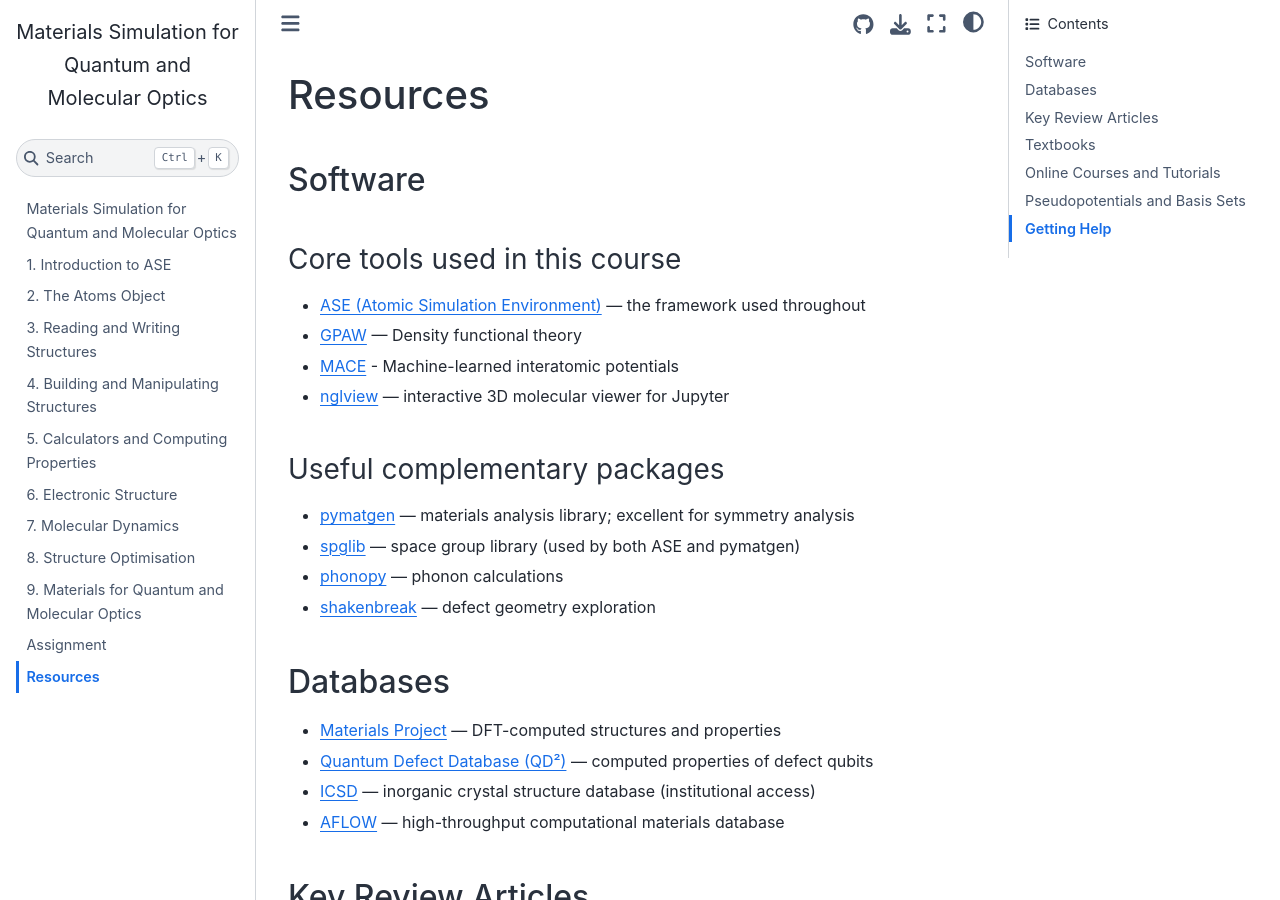
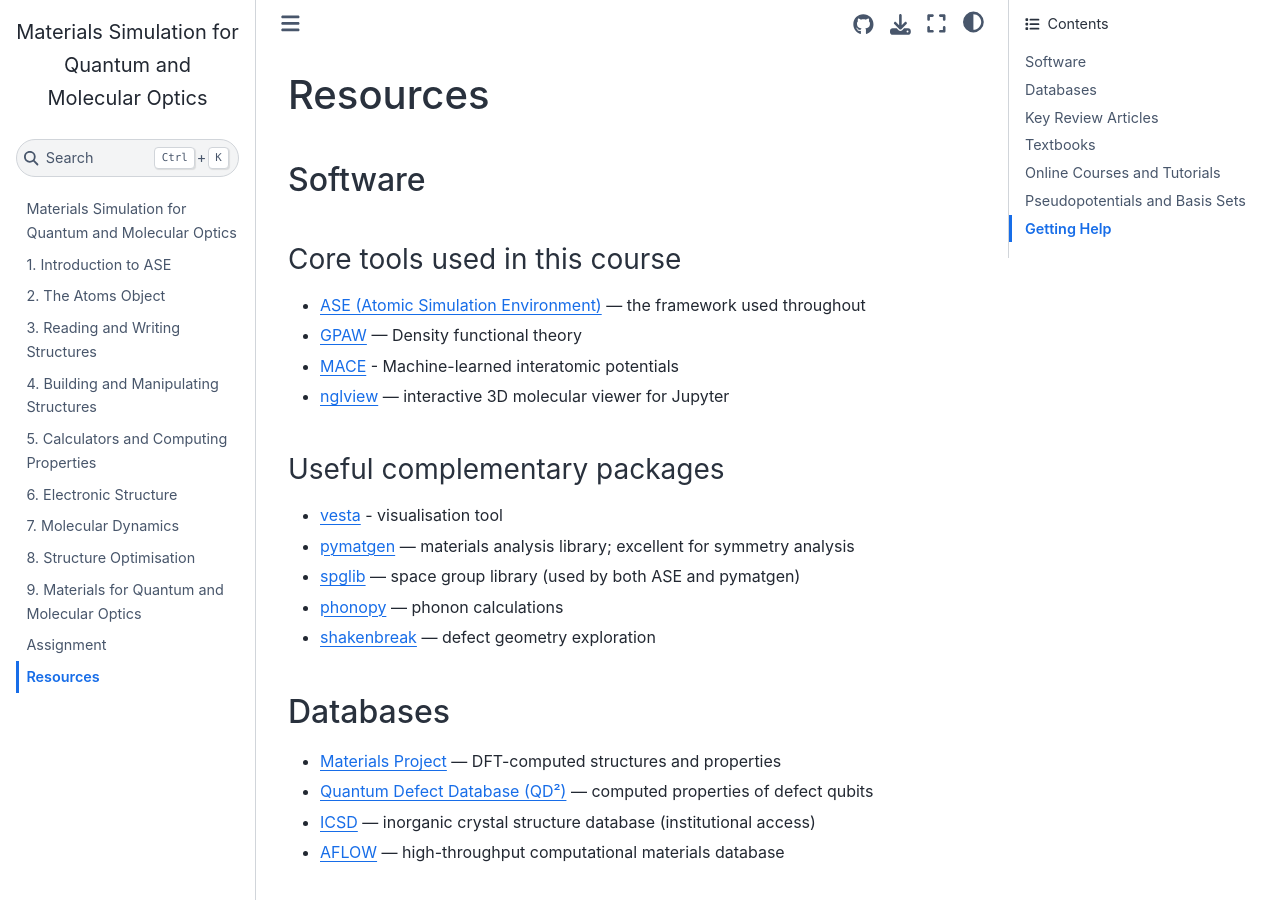
Before and after one commit to NU-CEM/Atomistic_Simulation, a Jupyter Book: the page built from Resources.md, in a window 1280 px wide and 900 px high. Built offline with Jupyter Book 1.0.4 settings and Sphinx 7.4.7 and the Sphinx Book theme 1.1.4, drawn with Linux system fonts in a browser that asks for light colours.

Commit message:
Update Resources.md

```diff
--- a/Resources.md
+++ b/Resources.md
@@ -9,6 +9,7 @@
 - [nglview](https://nglviewer.org/nglview/latest/) — interactive 3D molecular viewer for Jupyter
 
 ### Useful complementary packages
+- [vesta](https://jp-minerals.org/vesta/en/download.html) - visualisation tool
 - [pymatgen](https://pymatgen.org/) — materials analysis library; excellent for symmetry analysis
 - [spglib](https://spglib.github.io/spglib/) — space group library (used by both ASE and pymatgen)
 - [phonopy](https://phonopy.github.io/phonopy/) — phonon calculations
```
